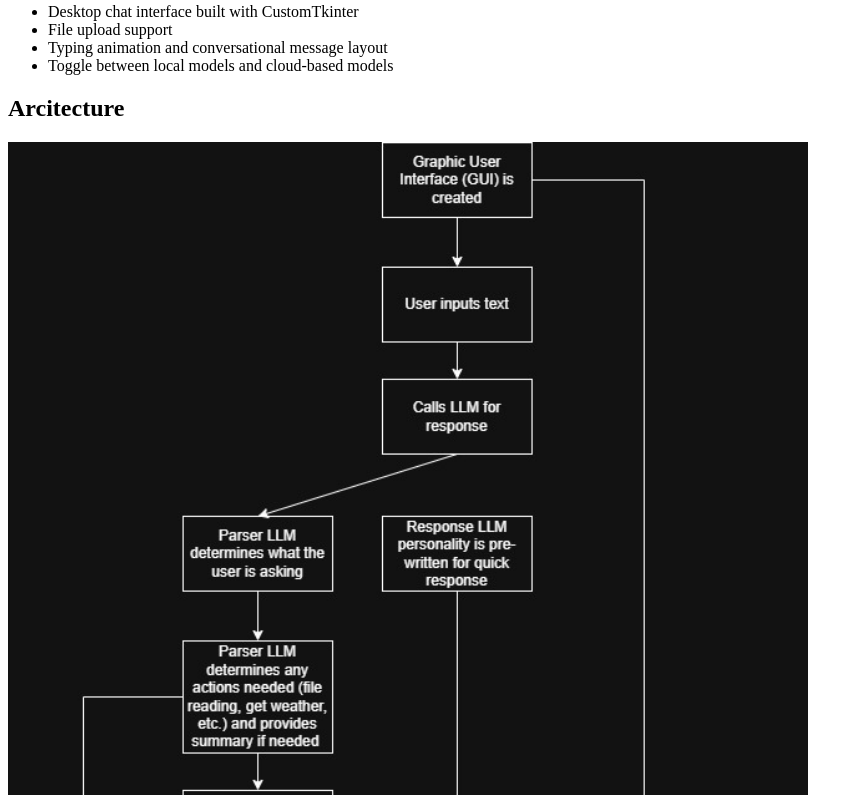
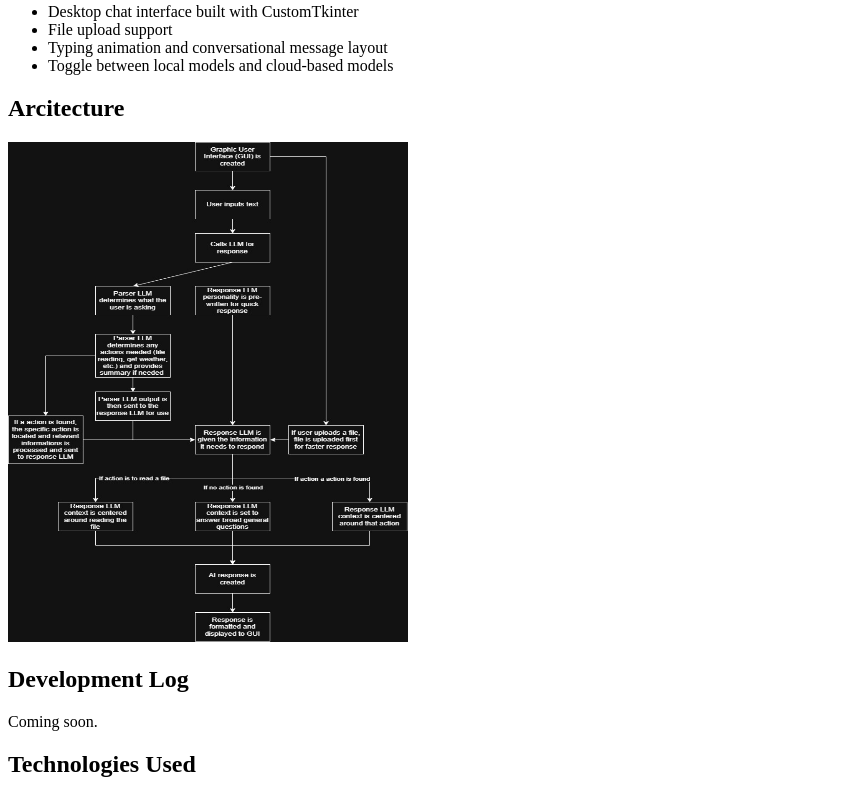
Before and after one commit to Videniye/Character-Driven-AI-Assistant-Demo, a plain HTML site: page index.html in a window 1280 px wide. Shown: the part 884-1679 px from the top of the page, without its empty margins (0-863 px from the left). Drawn offline with Linux system fonts and the light colour scheme.

Commit message:
doc: update index.html image size

```diff
--- a/index.html
+++ b/index.html
@@ -57,7 +57,7 @@ Nyx is currently being developed as a Computer Science capstone project and will
   </ul>
 
   <h2>Arcitecture</h2>
-  <img src="Arcitecture_upd.jpg" alt="Nyx Architecture Flow Chart" width="800">
+  <img src="Arcitecture_upd.jpg" alt="Nyx Architecture Flow Chart" width="400" height="500">
 
   <h2>Development Log</h2>
   <p>Coming soon.</p>
```
